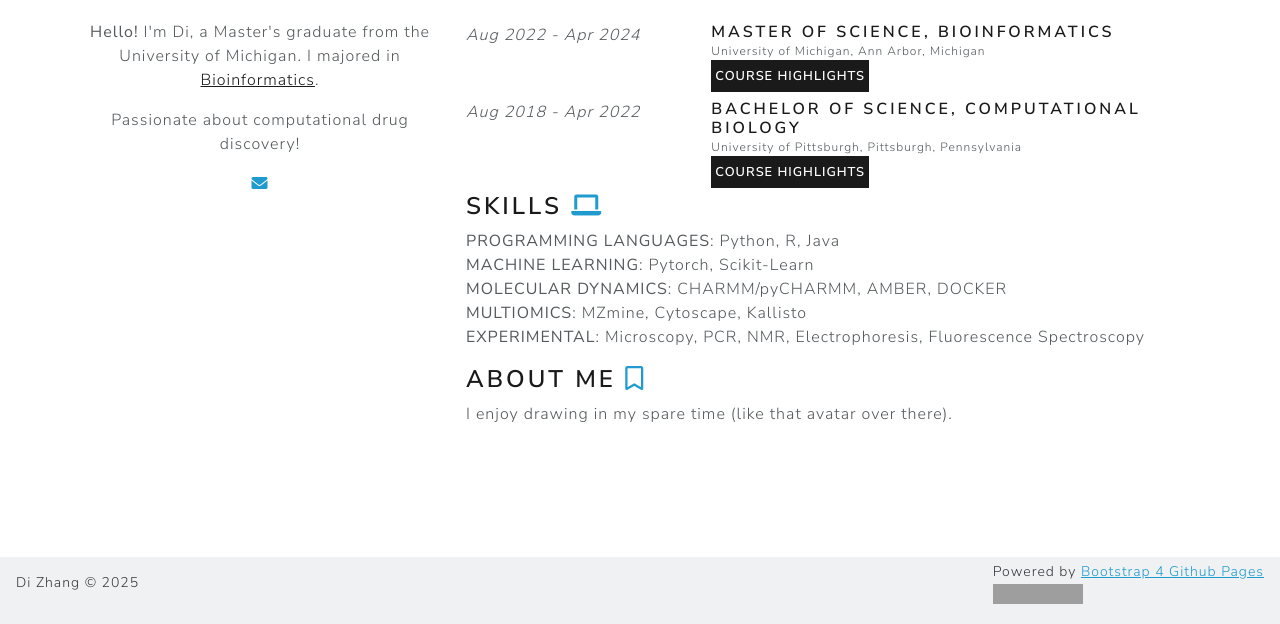
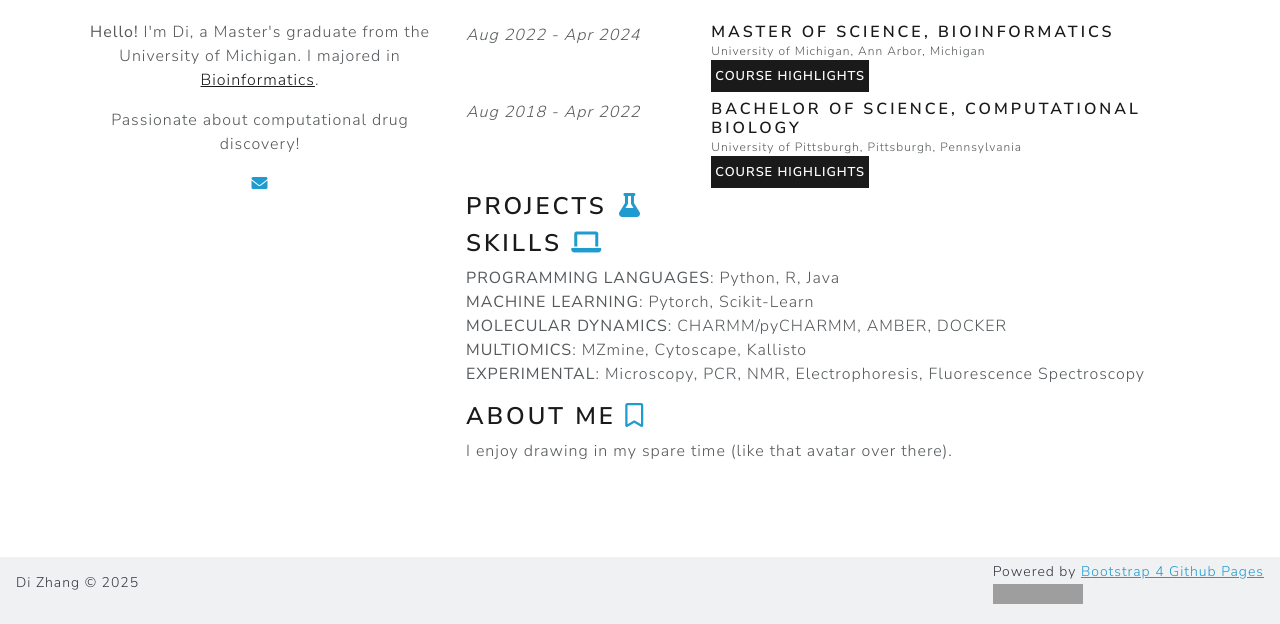
Before and after one commit to zhangdi33/zhangdi33.github.io, a Jekyll site: the page built from index.html, in a window 1280 px wide, cut to the strip 276-900 px from the top of the page. Built offline with Jekyll 4.4.1, drawn with Linux system fonts in a browser that asks for light colours; grey boxes are pictures that could not be loaded.

Commit message:
Update index.html

```diff
--- a/index.html
+++ b/index.html
@@ -41,14 +41,14 @@ layout: default
       </div>
       <div class="col-lg-8 p-2"><div class="container p-2">
 
-        <h3>Research Interest <i class="fa-regular fa-star text-info fa-fw"></i></h3>
+        <h3>Research Interest <i class="fa-solid fa-star text-info fa-fw"></i></h3>
         <p>
           I'm particularly interested in <b>underutilized and underexplored molecular data</b>.
           Using insights from them, I hope to improve and develop novel machine learning
           tools to confront challenges in medicine and human health.
         </p>
 
-        <h3>Academic History <i class="fa-regular fa-map text-info fa-fw"></i></h3>
+        <h3>Academic History <i class="fa-solid fa-map text-info fa-fw"></i></h3>
         <div class="row px-2">
           <div class="col-lg-4 col-12 p-1">
             <p><i>June 2024 - June 2025</i></p>
@@ -112,6 +112,9 @@ layout: default
           </div>
         </div>
 
+        <h3>Projects <i class="fa-solid fa-flask text-info fa-fw"></i></h3>
+
+
         <h3>Skills <i class="fa-solid fa-laptop text-info fa-fw"></i></h3>
         <p>
           <b class="text-uppercase">Programming Languages</b>: Python, R, Java
```
